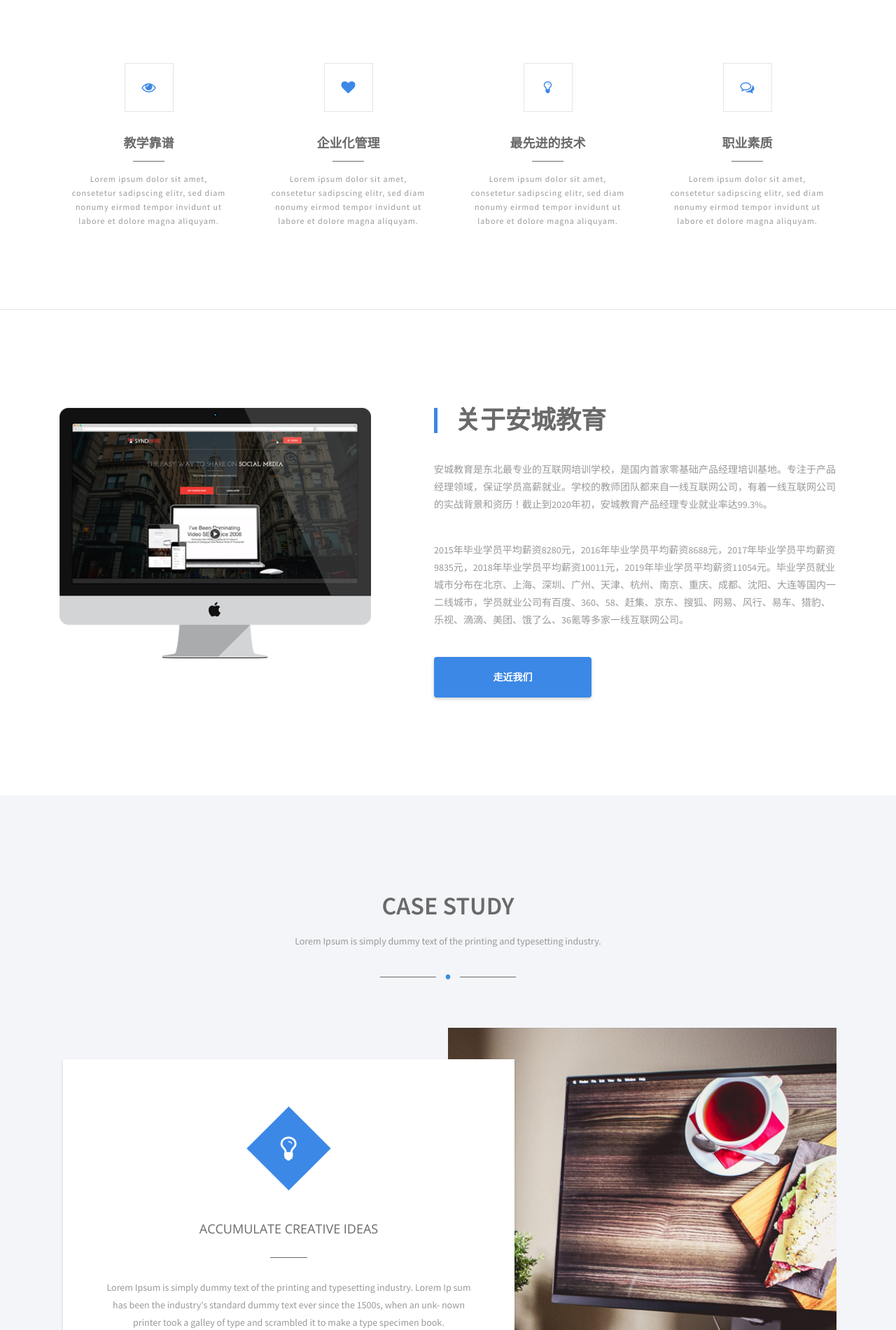
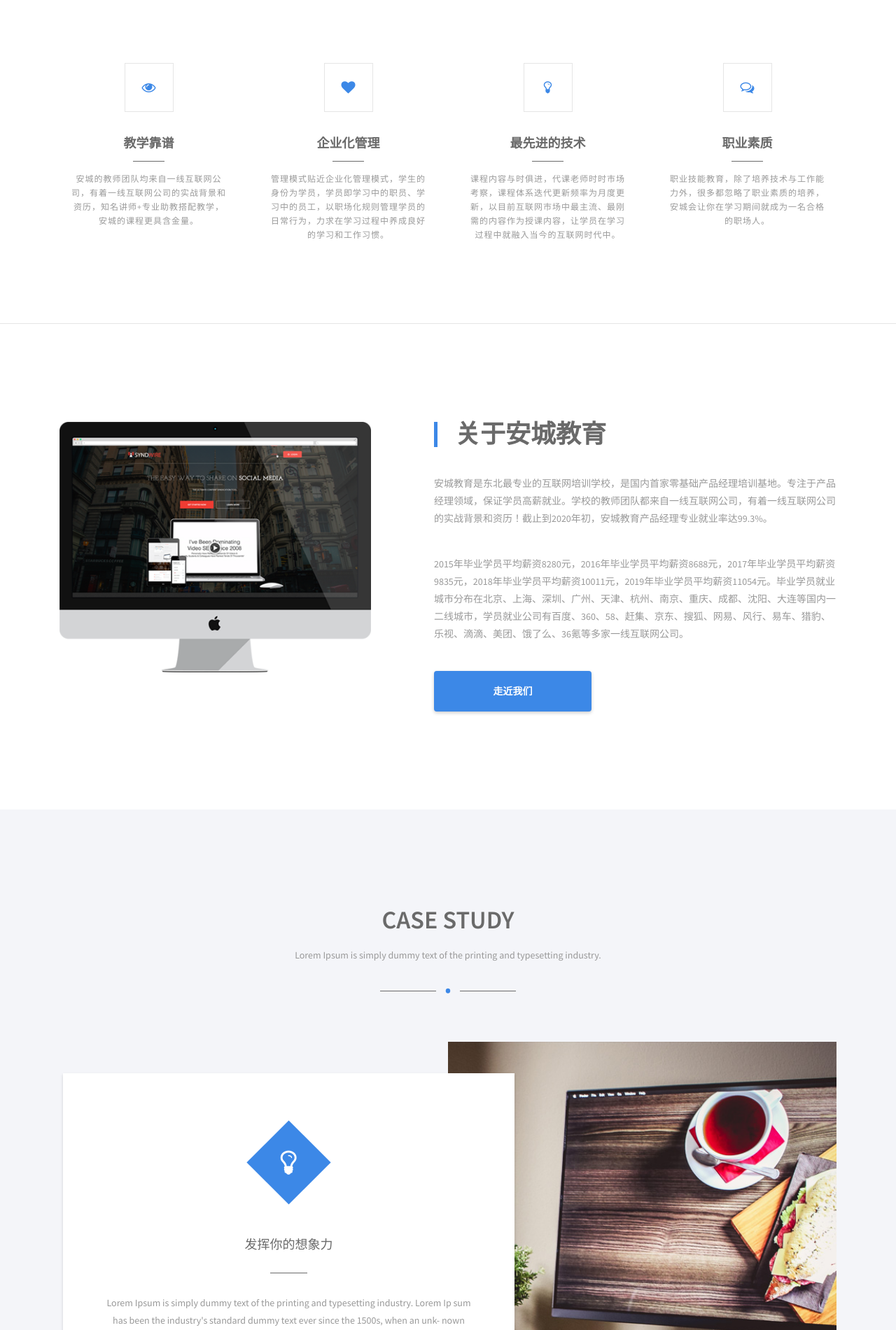
Before and after one commit to ice3270/anchengeduViews, a PHP site: page / in a window 1280 px wide. Shown: the part 810-2711 px from the top of the page at 70% size. Run offline with PHP 8.4, Linux system fonts and the light colour scheme.

Commit message:
安城官网前台-首页微调

```diff
--- a/index.php
+++ b/index.php
@@ -70,22 +70,22 @@
                     <div class="col-md-3 col-sm-6 col-xs-12">
                         <div class="four-elements--image"><i class="fa fa-eye" aria-hidden="true"></i></div>
                         <h3>教学靠谱</h3>
-                        <p>Lorem ipsum dolor sit amet, consetetur sadipscing elitr, sed diam nonumy eirmod tempor invidunt ut labore et dolore magna aliquyam.</p>
+                        <p>安城的教师团队均来自一线互联网公司，有着一线互联网公司的实战背景和资历，知名讲师+专业助教搭配教学， 安城的课程更具含金量。</p>
                     </div>
                     <div class="col-md-3 col-sm-6 col-xs-12">
                         <div class="four-elements--image"><i class="fa fa-heart" aria-hidden="true"></i></div>
                         <h3>企业化管理</h3>
-                        <p>Lorem ipsum dolor sit amet, consetetur sadipscing elitr, sed diam nonumy eirmod tempor invidunt ut labore et dolore magna aliquyam.</p>
+                        <p>管理模式贴近企业化管理模式，学生的身份为学员，学员即学习中的职员、学习中的员工，以职场化规则管理学员的日常行为，力求在学习过程中养成良好的学习和工作习惯。</p>
                     </div>
                     <div class="col-md-3 col-sm-6 col-xs-12">
                         <div class="four-elements--image"><i class="fa fa-lightbulb-o" aria-hidden="true"></i></div>
                         <h3>最先进的技术</h3>
-                        <p>Lorem ipsum dolor sit amet, consetetur sadipscing elitr, sed diam nonumy eirmod tempor invidunt ut labore et dolore magna aliquyam.</p>
+                        <p>课程内容与时俱进，代课老师时时市场考察，课程体系迭代更新频率为月度更新，以目前互联网市场中最主流、最刚需的内容作为授课内容，让学员在学习过程中就融入当今的互联网时代中。</p>
                     </div>
                     <div class="col-md-3 col-sm-6 col-xs-12">
                         <div class="four-elements--image"><i class="fa fa-comments-o" aria-hidden="true"></i></div>
                         <h3>职业素质</h3>
-                        <p>Lorem ipsum dolor sit amet, consetetur sadipscing elitr, sed diam nonumy eirmod tempor invidunt ut labore et dolore magna aliquyam.</p>
+                        <p>职业技能教育，除了培养技术与工作能力外，很多都忽略了职业素质的培养，安城会让你在学习期间就成为一名合格的职场人。</p>
                     </div>
                 </div>
             </div>
@@ -119,19 +119,19 @@
                         <div class="case-study--left__textslider">
                             <div>
                                 <div class="case-study--left__textslider__image"><i class="fa fa-lightbulb-o" aria-hidden="true"></i></div>
-                                <h4>Accumulate creative ideas</h4>
+                                <h4>发挥你的想象力</h4>
                                 <p>Lorem Ipsum is simply dummy text of the printing and typesetting industry. Lorem Ip sum has been the industry's standard dummy text ever since the 1500s, when an unk- nown printer took a galley of type and scrambled it to make a type specimen book.</p>
                                 <a href="#" class="button small">Read More</a>
                             </div>
                             <div>
                                 <div class="case-study--left__textslider__image"><i class="fa fa-lightbulb-o" aria-hidden="true"></i></div>
-                                <h4>Accumulate creative ideas</h4>
+                                <h4>扩展你的思维路径</h4>
                                 <p>Lorem Ipsum is simply dummy text of the printing and typesetting industry. Lorem Ip sum has been the industry's standard dummy text ever since the 1500s, when an unk- nown printer took a galley of type and scrambled it to make a type specimen book.</p>
                                 <a href="#" class="button small">Read More</a>
                             </div>
                             <div>
                                 <div class="case-study--left__textslider__image"><i class="fa fa-lightbulb-o" aria-hidden="true"></i></div>
-                                <h4>Accumulate creative ideas</h4>
+                                <h4>成就你的创业梦想</h4>
                                 <p>Lorem Ipsum is simply dummy text of the printing and typesetting industry. Lorem Ip sum has been the industry's standard dummy text ever since the 1500s, when an unk- nown printer took a galley of type and scrambled it to make a type specimen book.</p>
                                 <a href="#" class="button small">Read More</a>
                             </div>
```
